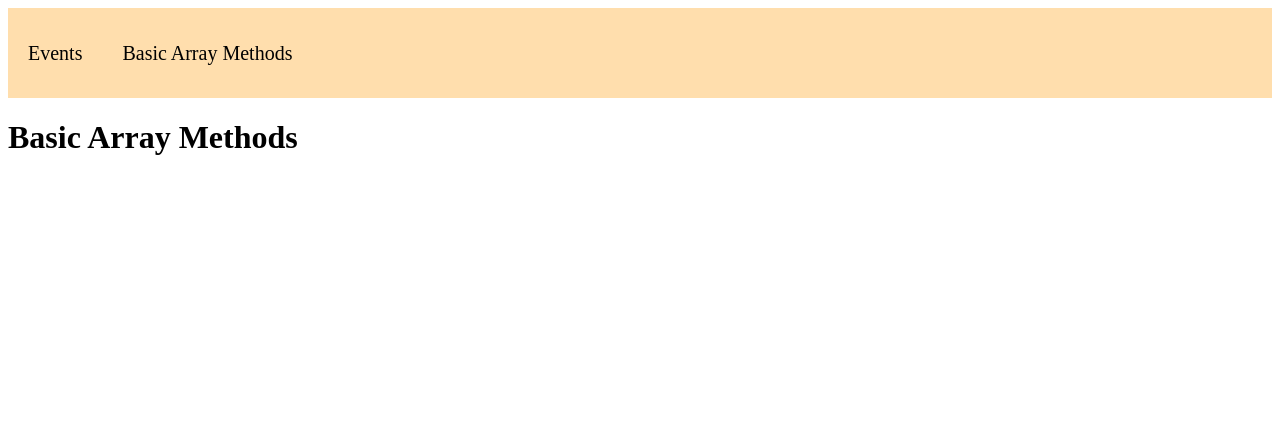
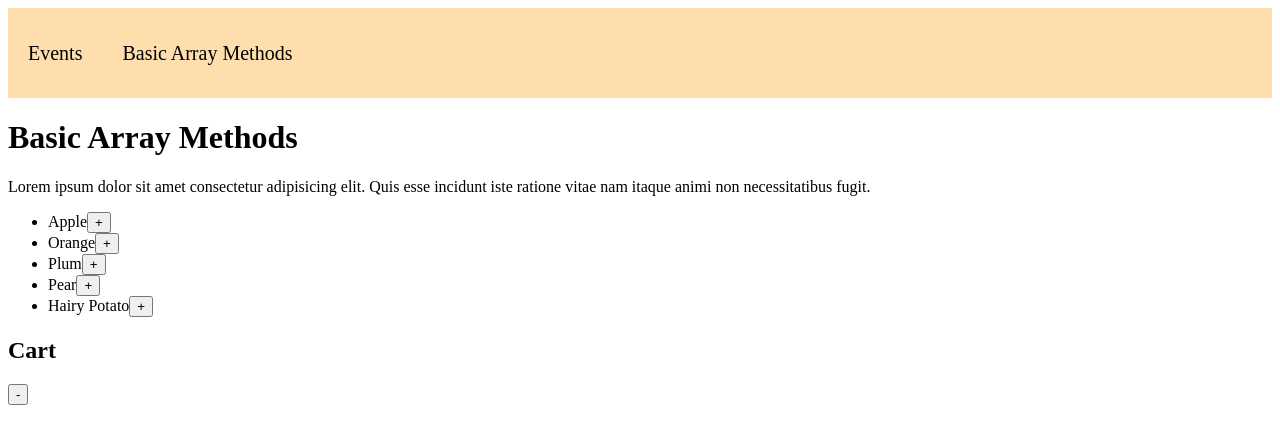
Before and after one commit to csalguera/newm-n220, a plain HTML site: page week-7/array-methods.html in a window 1280 px wide. Drawn offline with Linux system fonts and the light colour scheme.

Commit message:
add functionality to dynamically add and remove nested elements from referenced element with DOM manipulation

```diff
--- a/week-7/array-methods.html
+++ b/week-7/array-methods.html
@@ -13,5 +13,13 @@
       <a href="./array-methods.html">Basic Array Methods</a>
     </nav>
     <h1>Basic Array Methods</h1>
+    <p>
+      Lorem ipsum dolor sit amet consectetur adipisicing elit. Quis esse
+      incidunt iste ratione vitae nam itaque animi non necessitatibus fugit.
+    </p>
+    <ul id="items"></ul>
+    <h2>Cart</h2>
+    <button id="remove-item">-</button>
+    <ul id="cart"></ul>
   </body>
 </html>
--- a/week-7/js/array-methods.js
+++ b/week-7/js/array-methods.js
@@ -0,0 +1,43 @@
+const itemsUlRef = document.querySelector('#items')
+const cartUlRef = document.querySelector('#cart')
+const removeBtnRef = document.querySelector('#remove-item')
+
+const items = [
+  'Apple',
+  'Orange',
+  'Plum',
+  'Pear',
+  'Hairy Potato',
+]
+
+const cart = []
+
+const addItemToCart = (e) => {
+  cart.push(e.target.dataset.name)
+  showCart()
+}
+
+const removeItemFromCart = () => {
+  cart.shift()
+  showCart()
+}
+
+const showCart = () => {
+  cartUlRef.innerHTML = ''
+  for (let i = 0; i < cart.length; i++) {
+    cartUlRef.innerHTML += `<li>${cart[i]}</li>`
+  }
+}
+
+for (let i = 0; i < items.length; i++) {
+  const newLi = document.createElement('li')
+  newLi.innerText = items[i]
+  const newBtn = document.createElement('button')
+  newBtn.innerText = '+'
+  newBtn.dataset.name = items[i]
+  newBtn.onclick = addItemToCart
+  newLi.appendChild(newBtn)
+  itemsUlRef.appendChild(newLi)
+}
+
+removeBtnRef.addEventListener('click', removeItemFromCart)
```
